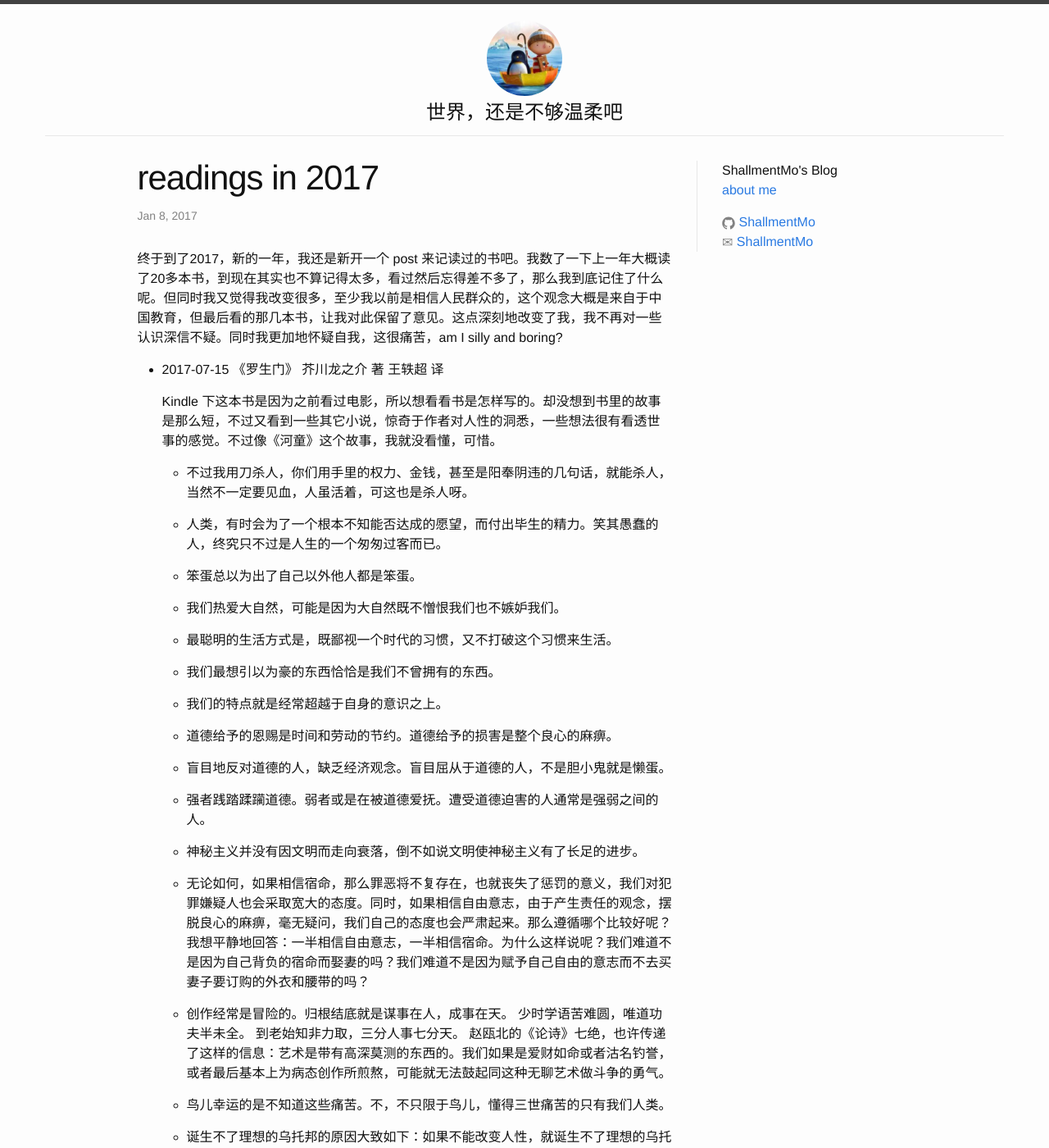
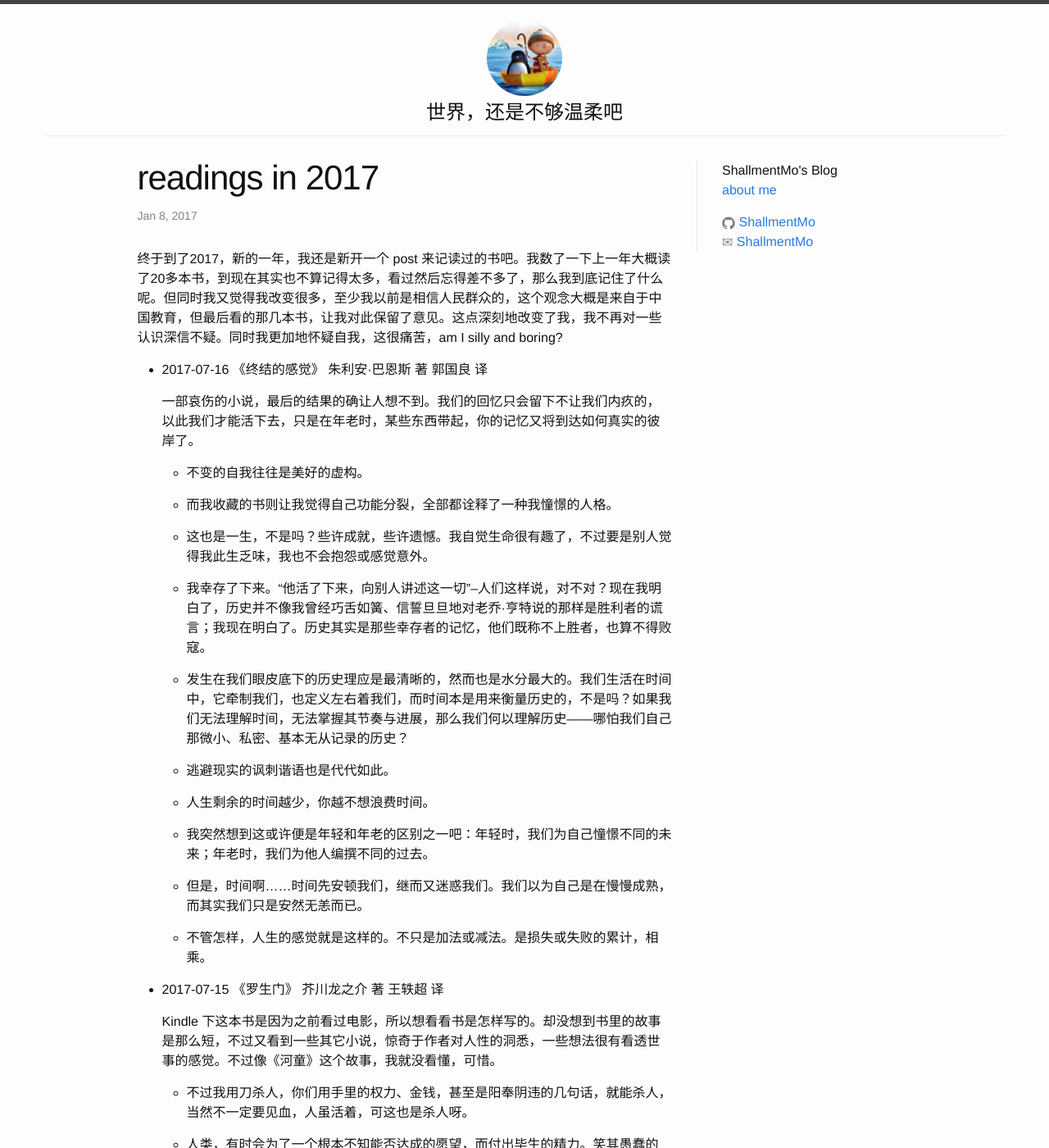
Before and after one commit to ShallmentMo/shallmentmo.github.com, a Jekyll site: the page built from _posts/2017-01-08-readings-in-2017.md, in a window 1280 px wide and 1400 px high. Shown: the whole window at 82% size. Built offline with Jekyll 4.4.1, drawn with Linux system fonts in a browser that asks for light colours.

Commit message:
add 2017-07-16 reading

```diff
--- a/_posts/2017-01-08-readings-in-2017.md
+++ b/_posts/2017-01-08-readings-in-2017.md
@@ -6,6 +6,30 @@ categories: jekyll update
 ---
 
 终于到了2017，新的一年，我还是新开一个 post 来记读过的书吧。我数了一下上一年大概读了20多本书，到现在其实也不算记得太多，看过然后忘得差不多了，那么我到底记住了什么呢。但同时我又觉得我改变很多，至少我以前是相信人民群众的，这个观念大概是来自于中国教育，但最后看的那几本书，让我对此保留了意见。这点深刻地改变了我，我不再对一些认识深信不疑。同时我更加地怀疑自我，这很痛苦，am I silly and boring?
+
+* 2017-07-16 《终结的感觉》 朱利安·巴恩斯 著 郭国良 译
+
+  一部哀伤的小说，最后的结果的确让人想不到。我们的回忆只会留下不让我们内疚的，以此我们才能活下去，只是在年老时，某些东西带起，你的记忆又将到达如何真实的彼岸了。
+
+  * 不变的自我往往是美好的虚构。
+
+  * 而我收藏的书则让我觉得自己功能分裂，全部都诠释了一种我憧憬的人格。
+
+  * 这也是一生，不是吗？些许成就，些许遗憾。我自觉生命很有趣了，不过要是别人觉得我此生乏味，我也不会抱怨或感觉意外。
+
+  * 我幸存了下来。“他活了下来，向别人讲述这一切”--人们这样说，对不对？现在我明白了，历史并不像我曾经巧舌如簧、信誓旦旦地对老乔·亨特说的那样是胜利者的谎言；我现在明白了。历史其实是那些幸存者的记忆，他们既称不上胜者，也算不得败寇。
+
+  * 发生在我们眼皮底下的历史理应是最清晰的，然而也是水分最大的。我们生活在时间中，它牵制我们，也定义左右着我们，而时间本是用来衡量历史的，不是吗？如果我们无法理解时间，无法掌握其节奏与进展，那么我们何以理解历史——哪怕我们自己那微小、私密、基本无从记录的历史？
+
+  * 逃避现实的讽刺谐语也是代代如此。
+
+  * 人生剩余的时间越少，你越不想浪费时间。
+
+  * 我突然想到这或许便是年轻和年老的区别之一吧：年轻时，我们为自己憧憬不同的未来；年老时，我们为他人编撰不同的过去。
+
+  * 但是，时间啊……时间先安顿我们，继而又迷惑我们。我们以为自己是在慢慢成熟，而其实我们只是安然无恙而已。
+
+  * 不管怎样，人生的感觉就是这样的。不只是加法或减法。是损失或失败的累计，相乘。
 
 * 2017-07-15 《罗生门》 芥川龙之介 著 王轶超 译
 
```
